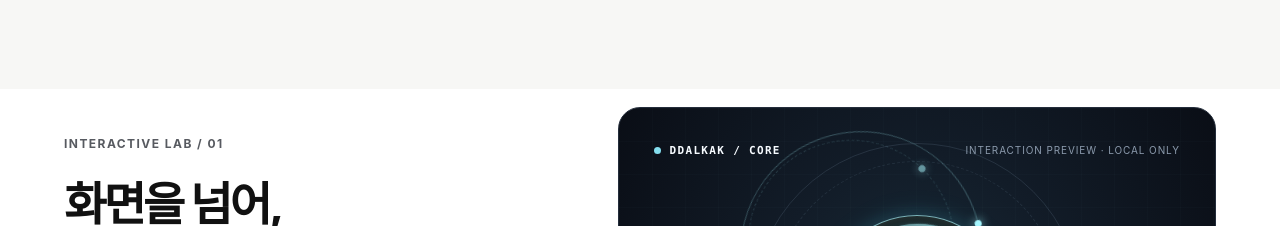
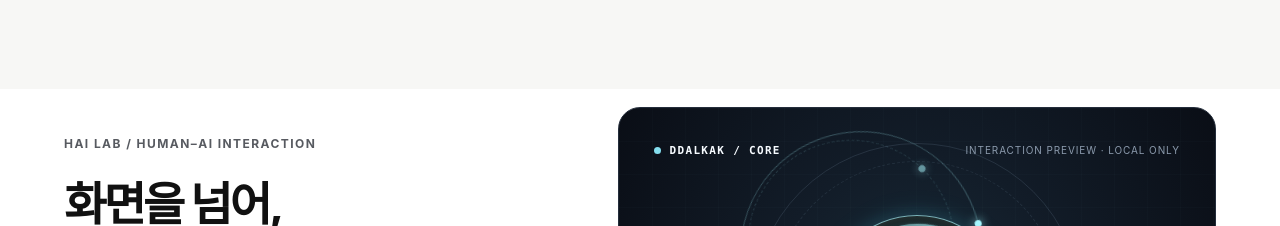
Before and after one commit to Jxny0ung/ddalkak-lab-hai, a Next.js app: page / in a window 1280 px wide. Shown: the part 3720-3946 px from the top of the page. Built offline with nearby package versions, Linux system fonts and the light colour scheme.

Commit message:
feat: give HAI interaction preview an independent named section

```diff
--- a/src/components/core-motion-showcase.tsx
+++ b/src/components/core-motion-showcase.tsx
@@ -13,10 +13,10 @@ export function CoreMotionShowcase() {
   const [motionPaused, setMotionPaused] = useState(false);
 
   return (
-    <section className="sl-core-feature" aria-labelledby="sl-core-feature-title">
+    <section className="sl-core-feature" id="hai-lab" aria-labelledby="sl-core-feature-title">
       <div className="sl-container sl-core-feature__layout">
         <div className="sl-core-feature__copy">
-          <span className="sl-kicker">INTERACTIVE LAB / 01</span>
+          <span className="sl-kicker">HAI LAB / HUMAN–AI INTERACTION</span>
           <h2 id="sl-core-feature-title">
             화면을 넘어,
             <br />
```
